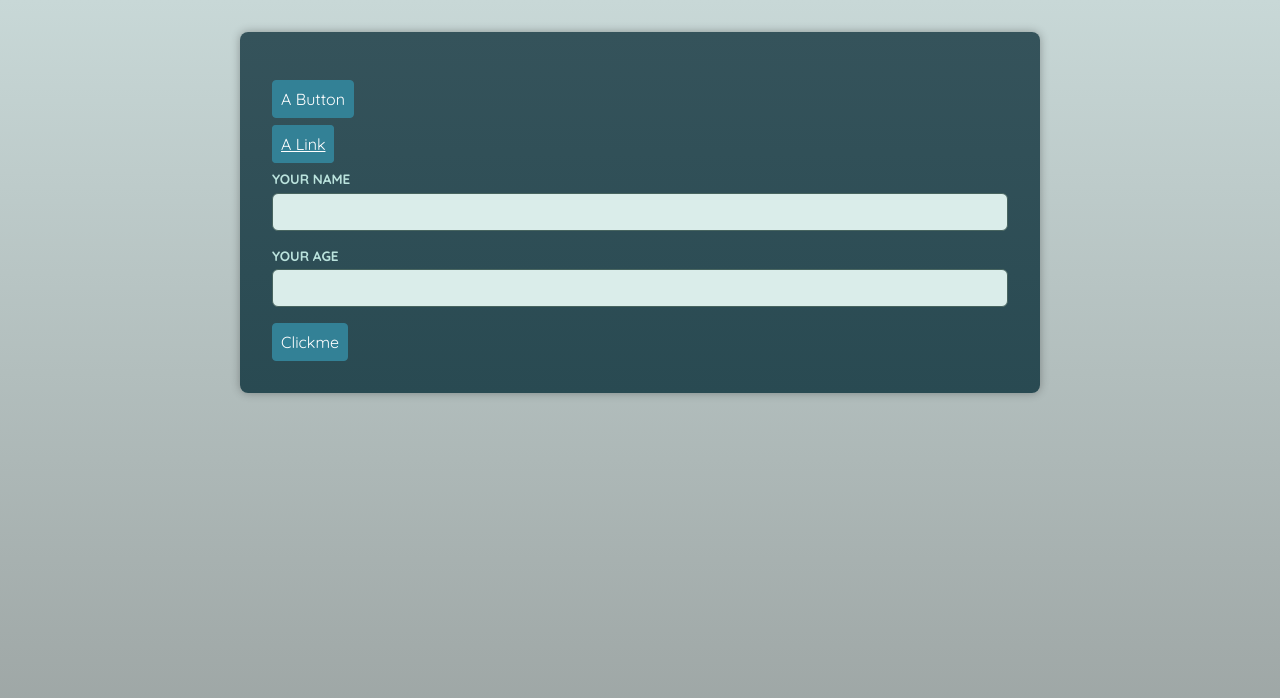
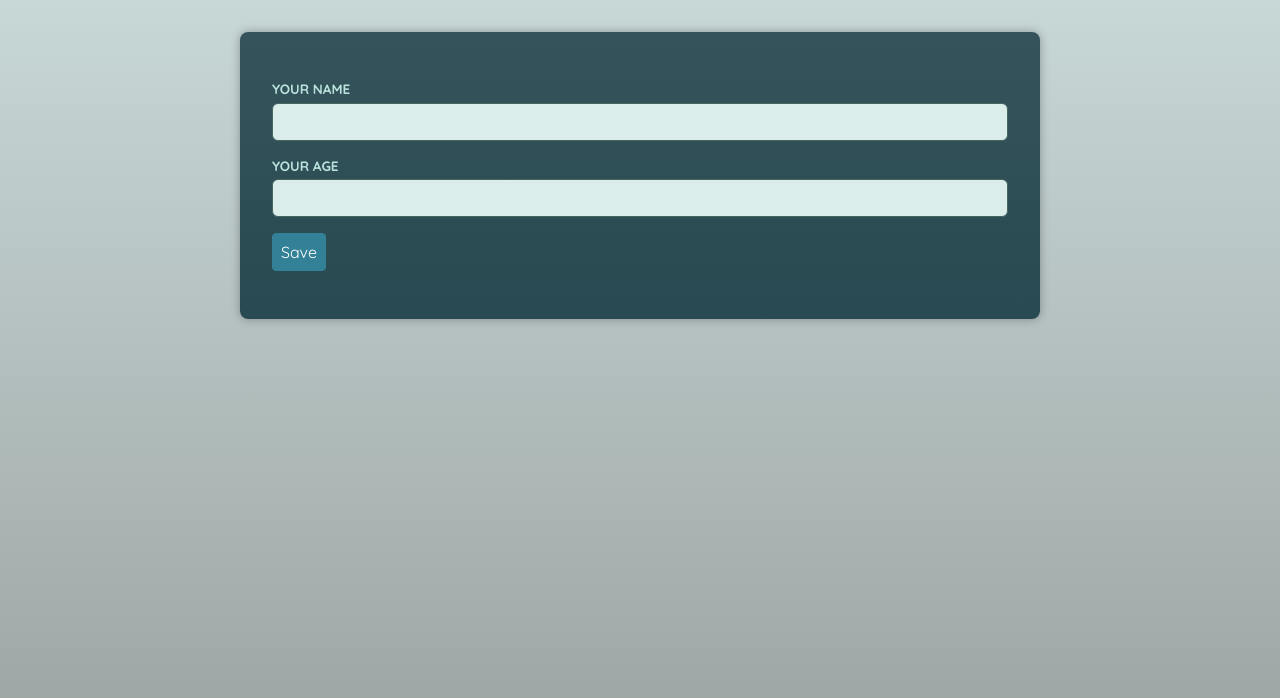
Before and after one commit to YuejiaoShi/demos_for_react-typescript-course-resources, a React (Vite) app: page / in a window 1280 px wide. Shown: the top 698 px of the page. Built offline with nearby package versions, Linux system fonts and the light colour scheme; a web font is replaced by a local one.

Commit message:
Create a Form and use it to wrap the Input and Button in App

```diff
--- a/src/App.tsx
+++ b/src/App.tsx
@@ -1,25 +1,21 @@
 import { useRef } from "react";
 import Button from "./components/Button";
-import Container from "./components/Container";
+// import Container from "./components/Container";
 import Input from "./components/Input";
+import Form from "./components/Form";
 
 function App() {
   const input = useRef<HTMLInputElement>(null);
 
   return (
     <main>
-      <p>
-        <Button>A Button</Button>
-      </p>
-      <p>
-        <Button href="https://google.com">A Link</Button>
-      </p>
-
-      <Input id="name" label="Your name" type="text" ref={input} />
-      <Input id="age" label="Your age" type="number" />
-      <Container element={Button} onClick={() => {}} type="button">
-        Clickme
-      </Container>
+      <Form>
+        <Input id="name" label="Your name" type="text" ref={input} />
+        <Input id="age" label="Your age" type="number" />
+        <p>
+          <Button>Save</Button>
+        </p>
+      </Form>
     </main>
   );
 }
--- /dev/null
+++ b/src/components/Form.tsx
@@ -0,0 +1,9 @@
+import React, { ComponentPropsWithoutRef } from "react";
+
+type FormProps = ComponentPropsWithoutRef<"form">;
+
+const Form: React.FC<FormProps> = (props) => {
+  return <form {...props}>{props.children}</form>;
+};
+
+export default Form;
```
